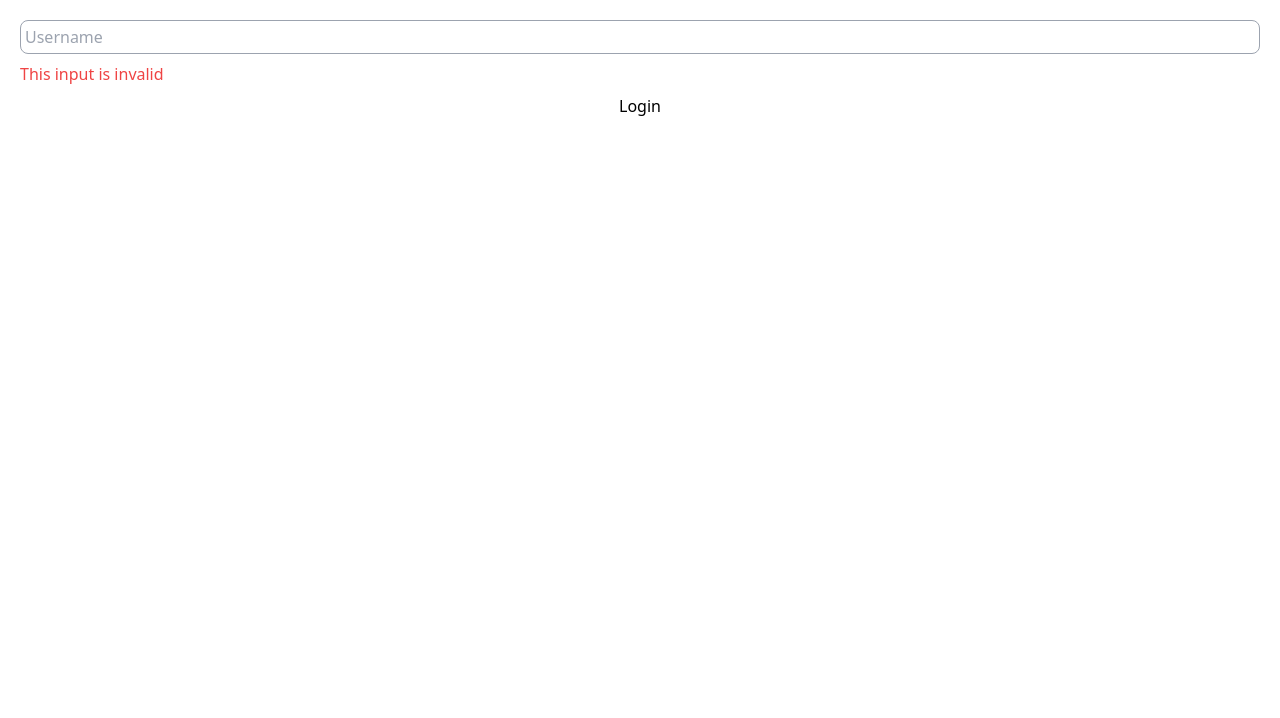
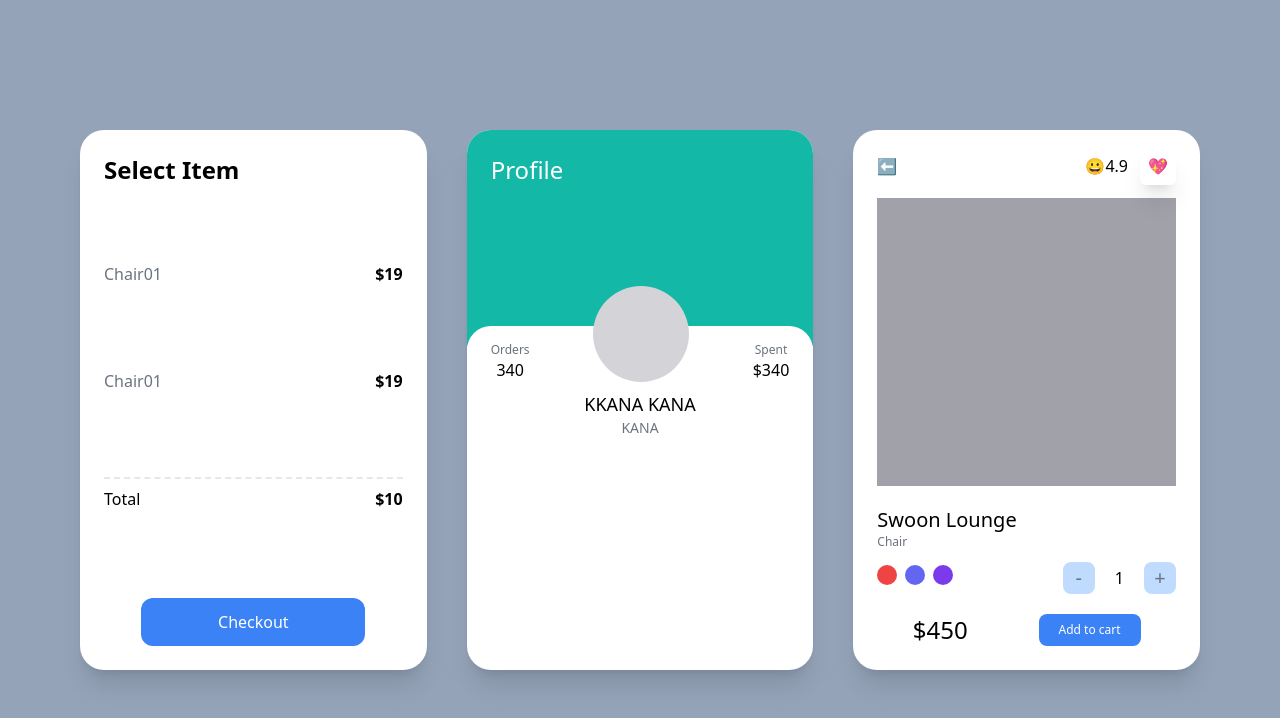
Before and after one commit to kanaheo/carrot-market, a Next.js app: page / in a window 1280 px wide. Shown: the top 718 px of the page. Built offline with nearby package versions, Linux system fonts and the light colour scheme.

Commit message:
dark mode edit

```diff
--- a/pages/index.tsx
+++ b/pages/index.tsx
@@ -2,24 +2,92 @@
 
 const Home: NextPage = () => {
   return (
-    <form className="flex flex-col space-y-2  p-5">
-      <input
-        type="text"
-        required
-        placeholder="Username"
-        className="border p-1 peer border-gray-400 rounded-lg"
-      />
-      <span className="hidden peer-invalid:block peer-invalid:text-red-500">
-        This input is invalid
-      </span>
-      <span className="hidden peer-valid:block peer-valid:text-teal-500">
-        Awesome Username
-      </span>
-      <span className="hidden peer-hover:block peer-valid:text-amber-500">
-        hello
-      </span>
-      <input type="submit" value="Login" className="bg-white" />
-    </form>
+    <div className="xl:place-content-center grid gap-10 lg:grid-cols-2 xl:grid-cols-3 bg-slate-400 py-20 px-20 min-h-screen">
+      <div className="bg-white dark:bg-gray-600 p-6 rounded-3xl shadow-xl flex flex-col justify-between">
+        <span className="font-semibold dark:text-white text-2xl">
+          Select Item
+        </span>
+        <div className="flex justify-between my-2">
+          <span className="text-gray-500 dark:text-gray-200">Chair01</span>
+          <span className="font-semibold dark:text-white">$19</span>
+        </div>
+        <div className="flex justify-between my-2">
+          <span className="text-gray-500 dark:text-gray-200">Chair01</span>
+          <span className="font-semibold dark:text-white">$19</span>
+        </div>
+        <div className="flex justify-between mt-2 pt-2 border-t-2 border-dashed">
+          <span>Total</span>
+          <span className="font-semibold">$10</span>
+        </div>
+        <button
+          className="flex justify-center dark:bg-gray-500 dark:border-white dark:border mt-5 bg-blue-500 text-white p-3 text-center rounded-xl w-3/4 mx-auto
+        dark:hover:bg-stone-200  hover:bg-teal-500 hover:text-black
+        active:bg-yellow-500
+        focus:bg-red-500
+        "
+        >
+          Checkout
+        </button>
+      </div>
+      <div className="bg-white overflow-hidden rounded-3xl shadow-xl">
+        <div className="bg-blue-500 p-6 pb-14 xl:pb-40 portrait:bg-pink-400 landscape:bg-teal-500">
+          <span className="text-white text-2xl">Profile</span>
+        </div>
+        <div className="rounded-3xl p-6 bg-white relative -top-5">
+          <div className="flex relative -top-16 items-end justify-between">
+            <div className="flex flex-col items-center">
+              <span className="text-xs text-gray-500">Orders</span>
+              <span className="font-medium">340</span>
+            </div>
+            <div className="h-24 w-24 bg-zinc-300 rounded-full" />
+            <div className="flex flex-col items-center">
+              <span className="text-xs text-gray-500">Spent</span>
+              <span className="font-medium">$340</span>
+            </div>
+          </div>
+          <div className="relative  flex flex-col items-center -mt-14 -mb-5">
+            <span className="text-lg font-medium">KKANA KANA</span>
+            <span className="text-sm text-gray-500">KANA</span>
+          </div>
+        </div>
+      </div>
+      <div className="lg:col-span-2 xl:col-span-1 bg-white p-6 rounded-3xl shadow-xl">
+        <div className="flex mb-5 justify-between items-center">
+          <span>⬅️</span>
+          <div className="space-x-3">
+            <span>😀4.9</span>
+            <span className="shadow-xl p-2 rounded-md">💖</span>
+          </div>
+        </div>
+        <div className="bg-zinc-400 h-72 mb-5" />
+        <div className="flex flex-col">
+          <span className="font-medium text-xl">Swoon Lounge</span>
+          <span className="text-xs text-gray-500">Chair</span>
+          <div className="mt-3 mb-5 flex justify-between items-center">
+            <div className="space-x-2">
+              <button className="w-5 h-5 rounded-full bg-red-500 focus:ring-2 ring-offset-2 ring-red-500 transition" />
+              <button className="w-5 h-5 rounded-full bg-indigo-500 focus:ring-2 ring-offset-2 ring-indigo-500 transition" />
+              <button className="w-5 h-5 rounded-full bg-violet-600 focus:ring-2 ring-offset-2 ring-violet-500 transition" />
+            </div>
+            <div className="flex items-center space-x-5">
+              <button className="rounded-lg bg-blue-200 flex justify-center items-center aspect-square w-8 text-xl text-gray-500">
+                -
+              </button>
+              <span>1</span>
+              <button className="rounded-lg bg-blue-200 flex justify-center items-center aspect-square w-8 text-xl text-gray-500">
+                +
+              </button>
+            </div>
+          </div>
+        </div>
+        <div className="flex justify-around items-center">
+          <span className="font-medium text-2xl">$450</span>
+          <button className="bg-blue-500 p-2 px-5 text-center text-xs text-white rounded-lg">
+            Add to cart
+          </button>
+        </div>
+      </div>
+    </div>
   );
 };
 
--- a/tailwind.config.js
+++ b/tailwind.config.js
@@ -6,5 +6,6 @@
   theme: {
     extend: {},
   },
+  darkMode: "media", // class
   plugins: [],
 };
```
